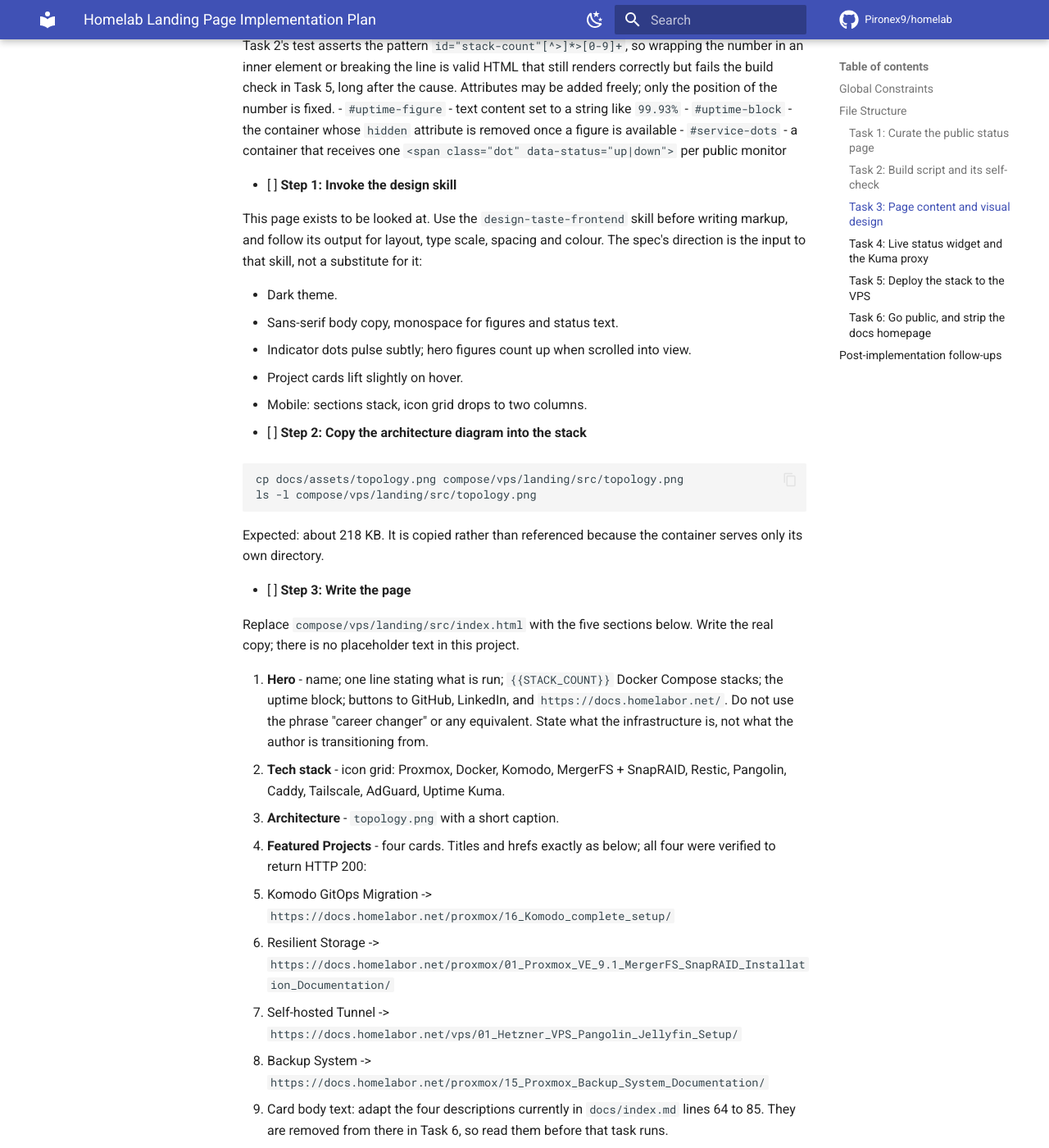
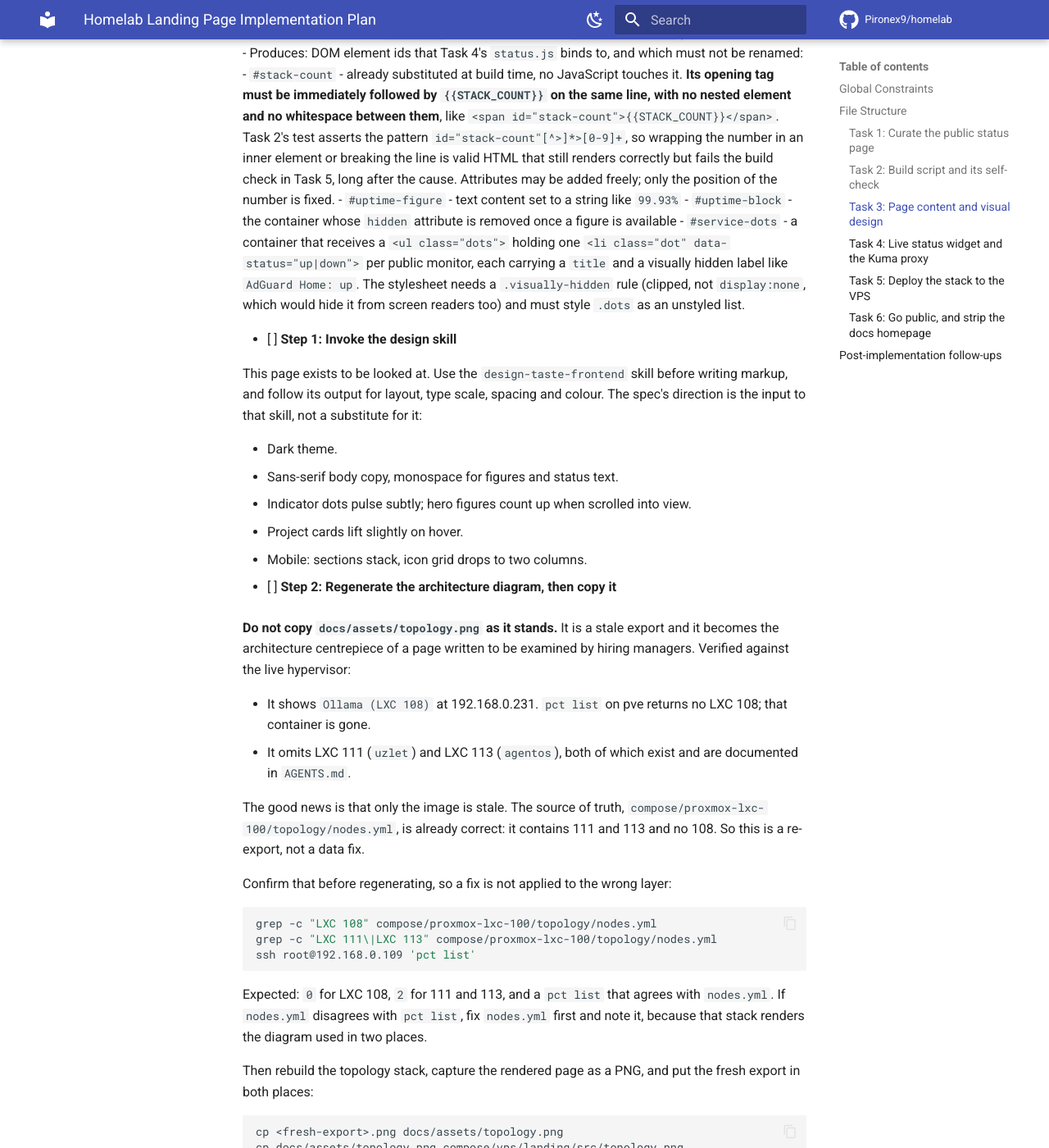
Before and after one commit to Pironex9/homelab, an MkDocs documentation site: the page built from docs/superpowers/plans/2026-07-27-homelab-landing-page.md, in a window 1280 px wide and 1400 px high, scrolled down 8048 px. Shown: the whole window at 82% size. Built offline with MkDocs 1.6.1 and Material for MkDocs 9.7.7, drawn with Linux system fonts in a browser that asks for light colours; comment, search, counter and statistics services are not loaded; some of the changed text lies outside the part shown.

Commit message:
docs(plan): fix defects from adversarial review round 5
All four findings valid; one confirmed worse than reported:

- topology.png is a stale export and was to be copied straight onto the
  page's architecture section. Verified against the live hypervisor: it
  shows Ollama (LXC 108) at 192.168.0.231, which pct list says no longer
  exists, and omits LXC 111 and 113, which do. Only the image is stale;
  the topology stack's nodes.yml is already correct, so this is a
  re-export. Both copies get refreshed.
- the baked-in stack count drifts silently after deployment, since
  nothing rebuilds when a stack is added. Kept the no-scheduled-job
  decision and added an explicit maintenance contract to the stack README
  and to compose/CLAUDE.md, which is the file actually read when a stack
  is added.
- Task 4 claimed three proxy routes as its deliverable but never
  exercised them. Added a Caddyfile validation plus a throwaway container
  probe, including a negative case proving /api/status-page/other 404s
  rather than proxying. Proxy acceptance against Kuma is stated honestly
  as belonging to Task 5.
- the service dots were empty coloured spans: no names, no text, meaning
  carried in colour alone. Now a list with titles and visually hidden
  labels, and the stylesheet contract says .visually-hidden must clip
  rather than display:none.

````diff
--- a/docs/superpowers/plans/2026-07-27-homelab-landing-page.md
+++ b/docs/superpowers/plans/2026-07-27-homelab-landing-page.md
@@ -30,18 +30,20 @@
 | Path | Responsibility |
 |---|---|
 | `compose/vps/landing/docker-compose.yml` | Container definition, network attachment, static IP |
-| `compose/vps/landing/Caddyfile` | Static file serving plus two narrow reverse-proxy routes to Kuma |
+| `compose/vps/landing/Caddyfile` | Static file serving, compression, and three narrow reverse-proxy routes to Kuma |
 | `compose/vps/landing/build.sh` | Derives the Compose Stack count, substitutes it, writes `dist/`, self-checks |
 | `compose/vps/landing/test-build.sh` | Asserts the build substitutes correctly and fails loudly when it cannot |
 | `compose/vps/landing/src/index.html` | Page markup, with `{{STACK_COUNT}}` placeholder |
 | `compose/vps/landing/src/style.css` | All styling |
 | `compose/vps/landing/src/status.js` | Live status widget: uptime average and per-service dots |
-| `compose/vps/landing/src/topology.png` | Architecture diagram, copied from `docs/assets/` |
+| `compose/vps/landing/src/topology.png` | Architecture diagram, copied from `docs/assets/` after regeneration |
 | `compose/vps/landing/.gitignore` | Excludes `dist/` |
 | `compose/vps/landing/README.md` | Build and deploy instructions for this stack |
 | `docs/index.md` | Stripped to a navigation index (modified) |
 | `docs/README.md` | GitHub-facing index; gains a link to the new public site (modified) |
 | `docs/hosts/vps.md` | Records the new stack and the apex route (modified) |
+| `compose/CLAUDE.md` | Gains the rebuild reminder for the baked-in count (modified) |
+| `docs/assets/topology.png` | Stale export, regenerated before use (modified) |
 
 `dist/` is a build artifact and is never committed.
 
@@ -320,7 +322,7 @@
   - `#stack-count` - already substituted at build time, no JavaScript touches it. **Its opening tag must be immediately followed by `{{STACK_COUNT}}` on the same line, with no nested element and no whitespace between them**, like `<span id="stack-count">{{STACK_COUNT}}</span>`. Task 2's test asserts the pattern `id="stack-count"[^>]*>[0-9]+`, so wrapping the number in an inner element or breaking the line is valid HTML that still renders correctly but fails the build check in Task 5, long after the cause. Attributes may be added freely; only the position of the number is fixed.
   - `#uptime-figure` - text content set to a string like `99.93%`
   - `#uptime-block` - the container whose `hidden` attribute is removed once a figure is available
-  - `#service-dots` - a container that receives one `<span class="dot" data-status="up|down">` per public monitor
+  - `#service-dots` - a container that receives a `<ul class="dots">` holding one `<li class="dot" data-status="up|down">` per public monitor, each carrying a `title` and a visually hidden label like `AdGuard Home: up`. The stylesheet needs a `.visually-hidden` rule (clipped, not `display:none`, which would hide it from screen readers too) and must style `.dots` as an unstyled list.
 
 - [ ] **Step 1: Invoke the design skill**
 
@@ -332,14 +334,34 @@
 - Project cards lift slightly on hover.
 - Mobile: sections stack, icon grid drops to two columns.
 
-- [ ] **Step 2: Copy the architecture diagram into the stack**
+- [ ] **Step 2: Regenerate the architecture diagram, then copy it**
+
+**Do not copy `docs/assets/topology.png` as it stands.** It is a stale export and it becomes the architecture centrepiece of a page written to be examined by hiring managers. Verified against the live hypervisor:
+
+- It shows `Ollama (LXC 108)` at 192.168.0.231. `pct list` on pve returns no LXC 108; that container is gone.
+- It omits LXC 111 (`uzlet`) and LXC 113 (`agentos`), both of which exist and are documented in `AGENTS.md`.
+
+The good news is that only the image is stale. The source of truth, `compose/proxmox-lxc-100/topology/nodes.yml`, is already correct: it contains 111 and 113 and no 108. So this is a re-export, not a data fix.
+
+Confirm that before regenerating, so a fix is not applied to the wrong layer:
 
 ```bash
+grep -c "LXC 108" compose/proxmox-lxc-100/topology/nodes.yml
+grep -c "LXC 111\|LXC 113" compose/proxmox-lxc-100/topology/nodes.yml
+ssh root@192.168.0.109 'pct list'
+```
+
+Expected: `0` for LXC 108, `2` for 111 and 113, and a `pct list` that agrees with `nodes.yml`. If `nodes.yml` disagrees with `pct list`, fix `nodes.yml` first and note it, because that stack renders the diagram used in two places.
+
+Then rebuild the topology stack, capture the rendered page as a PNG, and put the fresh export in both places:
+
+```bash
+cp <fresh-export>.png docs/assets/topology.png
 cp docs/assets/topology.png compose/vps/landing/src/topology.png
 ls -l compose/vps/landing/src/topology.png
 ```
 
-Expected: about 218 KB. It is copied rather than referenced because the container serves only its own directory.
+The Documentation Site's copy is refreshed too, since it carries the same staleness and the same diagram. Copying rather than referencing is required because the container serves only its own directory.
 
 - [ ] **Step 3: Write the page**
 
@@ -402,6 +424,8 @@
 **Interfaces:**
 - Consumes: the DOM ids from Task 3; the curated status page from Task 1.
 - Produces: three same-origin routes that must exist for the widget to work, all proxied to `172.17.0.1:3001`: `/api/badge/*`, and the two exact paths `/api/status-page/statuspage1` and `/api/status-page/heartbeat/statuspage1`. Adding a status page later means adding its routes here deliberately, which is the point.
+
+**Honest boundary:** this task can prove the Caddyfile is *valid* and that it serves the static site, but it cannot prove the proxy routes reach Kuma. The upstream is `172.17.0.1:3001` on the VPS, which does not exist on a development machine. Proxy acceptance genuinely belongs to Task 5 Step 9, and is called out there rather than pretended here.
 
 The monitor list is **not** hardcoded. `status.js` reads the public monitors from the status page itself, so Task 1's curation is the single source of truth and a later change there needs no code edit.
 
@@ -513,35 +537,59 @@
       });
   }
 
-  function publicMonitorIds(page) {
-    var ids = [];
+  // Names are kept, not just ids. A row of coloured dots with no text is
+  // meaningless to a screen reader and ambiguous to everyone else: nothing
+  // says which dot is which service.
+  function publicMonitors(page) {
+    var monitors = [];
     (page.publicGroupList || []).forEach(function (group) {
       (group.monitorList || []).forEach(function (m) {
-        ids.push(m.id);
+        monitors.push({ id: m.id, name: m.name });
       });
     });
-    return ids;
+    return monitors;
   }
 
-  function renderDots(ids, heartbeats) {
+  function renderDots(monitors, heartbeats) {
     var container = document.getElementById("service-dots");
     if (!container) return;
     container.textContent = "";
-    ids.forEach(function (id) {
-      var beats = heartbeats[id] || [];
+
+    var list = document.createElement("ul");
+    list.className = "dots";
+
+    monitors.forEach(function (m) {
+      var beats = heartbeats[m.id] || [];
       var last = beats[beats.length - 1];
-      var dot = document.createElement("span");
-      dot.className = "dot";
       // Kuma status: 1 = up, 3 = maintenance. Anything else is not up.
-      dot.dataset.status = last && (last.status === 1 || last.status === 3) ? "up" : "down";
-      container.appendChild(dot);
+      var up = !!last && (last.status === 1 || last.status === 3);
+
+      var item = document.createElement("li");
+      item.className = "dot";
+      item.dataset.status = up ? "up" : "down";
+      // Carries the meaning in text, not only in colour. Read aloud by
+      // screen readers, shown on hover, and survives a CSS failure.
+      item.title = m.name + ": " + (up ? "up" : "down");
+
+      var label = document.createElement("span");
+      label.className = "visually-hidden";
+      label.textContent = item.title;
+      item.appendChild(label);
+
+      list.appendChild(item);
     });
+
+    container.appendChild(list);
   }
 
   getJSON("/api/status-page/" + SLUG)
     .then(function (page) {
-      var ids = publicMonitorIds(page);
-      if (!ids.length) throw new Error("status page lists no public monitors");
+      var monitors = publicMonitors(page);
+      if (!monitors.length) throw new Error("status page lists no public monitors");
+
+      var ids = monitors.map(function (m) {
+        return m.id;
+      });
 
       // allSettled throughout, never all. One badge returning 404 must not
       // cost the whole figure when twelve others answered, and losing the
@@ -618,7 +666,35 @@
 
 An interruption here leaves behind a stray `_guard-probe.js` rather than a damaged source file, and the next build refuses to run until it is gone, so the failure announces itself.
 
-- [ ] **Step 5: Commit**
+- [ ] **Step 5: Validate the Caddyfile and confirm static serving**
+
+A syntax error or a mistyped path matcher in the Caddyfile would otherwise surface only in Task 5, on the VPS, mixed in with network and firewall variables. Separate it out now:
+
+```bash
+cd compose/vps/landing
+docker run --rm -v "$PWD/Caddyfile:/etc/caddy/Caddyfile:ro" caddy:alpine \
+  caddy validate --config /etc/caddy/Caddyfile --adapter caddyfile
+```
+
+Expected: `Valid configuration`. This checks the whole file including the three `handle` blocks and the `encode` directive.
+
+Then confirm the static half actually serves, and that the API paths are routed rather than falling through to the file server:
+
+```bash
+docker run --rm -d --name landing-probe -p 8099:80 \
+  -v "$PWD/Caddyfile:/etc/caddy/Caddyfile:ro" \
+  -v "$PWD/dist:/usr/share/caddy:ro" caddy:alpine
+sleep 2
+curl -s -o /dev/null -w "index: %{http_code}\n" http://localhost:8099/
+curl -s -o /dev/null -w "status.js: %{http_code}\n" http://localhost:8099/status.js
+curl -s -o /dev/null -w "api: %{http_code}\n" http://localhost:8099/api/status-page/statuspage1
+curl -s -o /dev/null -w "unrouted api: %{http_code}\n" http://localhost:8099/api/status-page/other
+docker rm -f landing-probe
+```
+
+Expected: `200` for the first two. The third returns `502` - Caddy matched the route and tried to reach `172.17.0.1:3001`, which is not there locally; that failure is the proof the route matched. The fourth must return `404`, from the file server, proving the narrowed matcher does **not** pass arbitrary status page slugs. A `502` on the fourth means the route was left as a wildcard.
+
+- [ ] **Step 6: Commit**
 
 ```bash
 git add compose/vps/landing/Caddyfile compose/vps/landing/src/status.js \
@@ -669,7 +745,19 @@
 
 - [ ] **Step 2: Write the stack README**
 
-Create `compose/vps/landing/README.md` documenting: what the stack is, that `dist/` is a build artifact, the exact build and redeploy commands from Step 5 below, why the container joins the `pangolin` network, why Kuma is at `172.17.0.1:3001`, and that the stack is stateless so `scripts/backup.sh` has nothing to cover. Mirror the tone and level of detail of `compose/proxmox-lxc-100/portfolio/README.md`.
+Create `compose/vps/landing/README.md` documenting: what the stack is, that `dist/` is a build artifact, the exact build and redeploy commands from Step 7 below, why the container joins the `pangolin` network, why Kuma is at `172.17.0.1:3001`, and that the stack is stateless so `scripts/backup.sh` has nothing to cover. Mirror the tone and level of detail of `compose/proxmox-lxc-100/portfolio/README.md`.
+
+It must also carry the **maintenance contract**, prominently, because nothing else enforces it:
+
+> The Compose Stack count on the landing page is baked in at build time. Nothing rebuilds it on a schedule; that was a deliberate design choice. So **after adding or removing any Compose Stack anywhere in this repo**, rebuild and recreate this one, or the public number silently goes stale:
+>
+> ```bash
+> ssh vps 'cd /etc/komodo/repos/github/compose/vps/landing && sh build.sh && docker rm -f landing && docker compose up -d'
+> ```
+
+Add the same one-line reminder to `compose/CLAUDE.md`, next to the existing "After editing a compose file" instruction. That file is the one actually read when a stack is added, so it is where the reminder has a chance of being seen.
+
+The uptime figure needs none of this: it is fetched live and cannot drift.
 
 - [ ] **Step 3: Commit locally**
 
````
Also changed, not shown: other parts of docs/superpowers/plans/2026-07-27-homelab-landing-page.md (+1 -1 lines).
